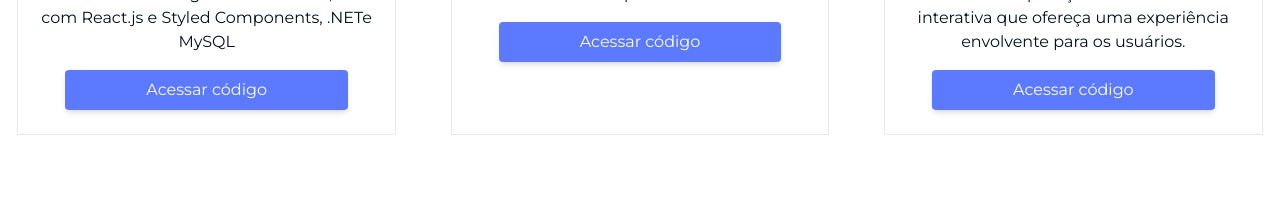
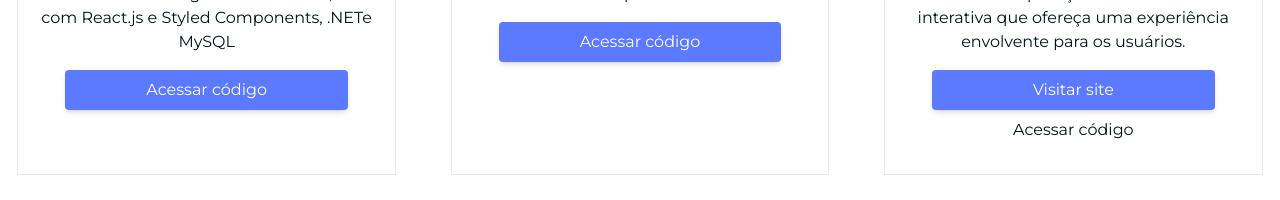
Before and after one commit to JoaoLucasLourenco/Portifolio-2.0, a Next.js app in the folder portifolio/: page /projects in a window 1280 px wide. Shown: the part 654-854 px from the top of the page. Built offline with nearby package versions, Linux system fonts and the light colour scheme.

Commit message:
feat: link site summoned project

```diff
--- a/portifolio/src/variables/projects.ts
+++ b/portifolio/src/variables/projects.ts
@@ -25,6 +25,6 @@ export const projetos = [
         imgSrc: 'https://github.com/JoaoLucasLourenco/Portifolio/blob/main/summoned.png?raw=true',
         textoDescritivo:'Projeto focado no desenvolvimento de habilidades frontend utilizando Next.js, voltado para jogadores de RPG. O objetivo é criar uma aplicação web moderna e interativa que ofereça uma experiência envolvente para os usuários.',
         urlCodigo: 'https://github.com/JoaoLucasLourenco/OdontoAtex',
-        urlSite:''
+        urlSite:'https://summoned.vercel.app'
     }
 ]
```
